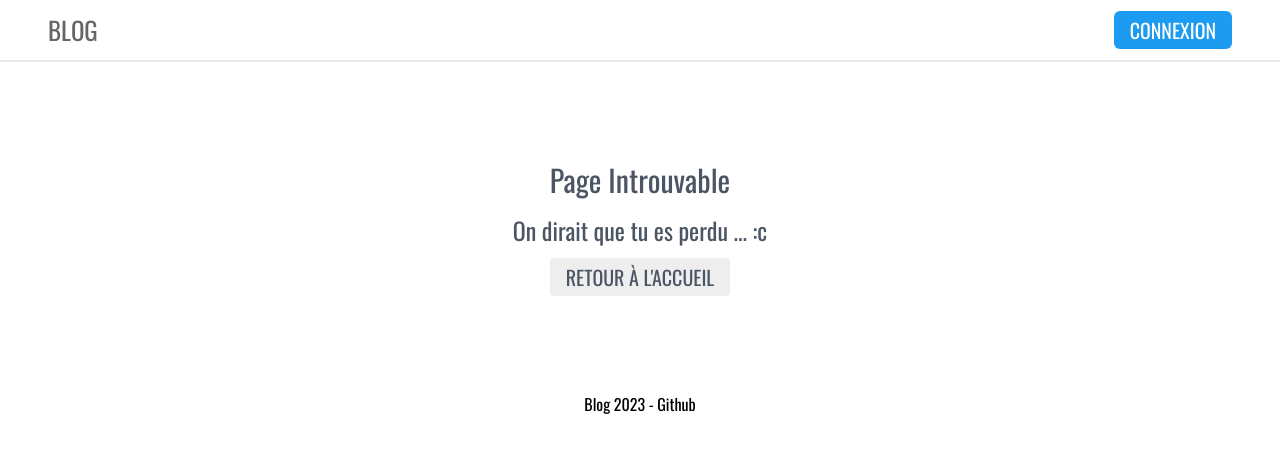
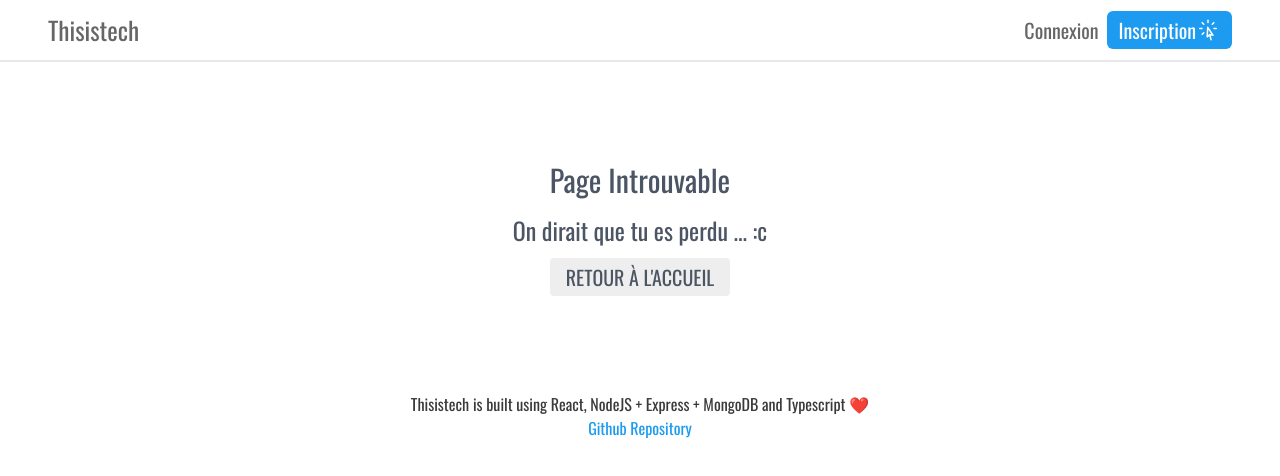
Before and after one commit to GenesisBlock2140/blog-mern-stack, a React (Vite) app in the folder client/: page /404 in a window 1280 px wide. Shown: the top 476 px of the page. Built offline with nearby package versions, Linux system fonts and the light colour scheme; no server answers.

Commit message:
Edit Header and adding 2 svg + edit Footer + delete MsgErrorForm for new Alert component more flexible

```diff
--- /dev/null
+++ b/client/src/assets/svg/svgArrowClick.tsx
@@ -0,0 +1,3 @@
+export const svgArrowClick = <svg xmlns="http://www.w3.org/2000/svg" fill="none" viewBox="0 0 24 24" strokeWidth={1.5} stroke="currentColor" className="w-6 h-6">
+<path strokeLinecap="round" strokeLinejoin="round" d="M15.042 21.672L13.684 16.6m0 0l-2.51 2.225.569-9.47 5.227 7.917-3.286-.672zM12 2.25V4.5m5.834.166l-1.591 1.591M20.25 10.5H18M7.757 14.743l-1.59 1.59M6 10.5H3.75m4.007-4.243l-1.59-1.59" />
+</svg>
--- /dev/null
+++ b/client/src/assets/svg/svgUser.tsx
@@ -0,0 +1,5 @@
+export const svgUser = (
+                        <svg xmlns="http://www.w3.org/2000/svg" fill="none" viewBox="0 0 24 24" strokeWidth={1.5} stroke="currentColor" className="w-6 h-6">
+                          <path strokeLinecap="round" strokeLinejoin="round" d="M15.75 6a3.75 3.75 0 11-7.5 0 3.75 3.75 0 017.5 0zM4.501 20.118a7.5 7.5 0 0114.998 0A17.933 17.933 0 0112 21.75c-2.676 0-5.216-.584-7.499-1.632z" />
+                        </svg>
+                        )
--- /dev/null
+++ b/client/src/components/Alert.tsx
@@ -0,0 +1,31 @@
+export enum msgType {
+  danger = "danger",
+  success = "success"
+}
+
+interface AlertProps {
+  alertMsg: string
+  type: msgType
+}
+
+export const Alert = ( { alertMsg, type }: AlertProps) => {
+
+  const alertType = ():string => {
+    if (type === "danger") {
+      return `text-[#ff5959] bg-[#ffc5c5]`
+    }
+    return `text-[#207929] bg-[#aae1b7]`
+  }
+
+  return (
+    <>
+      {alertMsg !== "" ?
+      <div>
+        <p className={`text-[20px] text-center mt-8 mx-auto max-w-[500px] rounded-md p-2 ${alertType()}`}>
+          {`${type === "danger" ? "Une erreur est survenu :" : "" } ${alertMsg}`}
+        </p>
+      </div>
+      : null}
+    </>
+  )
+}
--- a/client/src/components/Footer.tsx
+++ b/client/src/components/Footer.tsx
@@ -1,8 +1,9 @@
 export const Footer = () => {
   return (
     <>
-      <div className="text-center">
-        <a href="https://github.com/GenesisBlock2140/blog-mern-stack" target="_blank">Blog 2023 - Github</a>
+      <div className="text-center text-[#3a3a3a] my-10">
+        <p>Thisistech is built using React, NodeJS + Express + MongoDB and Typescript ❤️</p>
+        <a href="https://github.com/GenesisBlock2140/blog-mern-stack" target="_blank" className="text-[#1d9bf0]">Github Repository</a>
       </div>
     </>
   )
--- a/client/src/components/Header.tsx
+++ b/client/src/components/Header.tsx
@@ -1,6 +1,8 @@
 import { useContext } from "react"
 import { Link } from "react-router-dom"
 import { AuthContext } from "../context/AuthProvider"
+import { svgUser } from "../assets/svg/svgUser"
+import { svgArrowClick } from "../assets/svg/svgArrowClick"
 
 export const Header = () => {
 
@@ -9,11 +11,17 @@ export const Header = () => {
   return (
     <>
       <div className="border-b-2 text-[#666]">
-        <div className="flex justify-between h-[60px] items-center max-w-[1200px] mx-auto p-2">
-            <Link to={"/"} className="text-[25px]">BLOG</Link>
+        <div className="flex justify-between h-[60px] items-center max-w-[1200px] mx-auto p-2 text-[20px]">
+            <Link to={"/"} className="text-[25px]">Thisistech</Link>
             {auth != ""
-              ? <p>{auth} | <span className="cursor-pointer" onClick={logoutUser}>Déconnexion</span></p>
-              : <Link to={"/login"} className="text-[20px] bg-[#1D9BF0] rounded-md uppercase px-4 py-1 text-white">Connexion</Link>
+              ?
+                <p className="flex items-center gap-2">
+                {svgUser}{auth} | <span className="cursor-pointer" onClick={logoutUser}>Déconnexion</span></p>
+              :
+              <div className="flex items-center">
+                <Link to={"/login"} className="mr-2"> Connexion </Link>
+                <Link to={"/register"} className="bg-[#1D9BF0] rounded-md px-3 py-1 text-white flex items-center">Inscription {svgArrowClick} </Link>
+              </div>
             }
           </div>
       </div>
--- a/client/src/components/MsgErrorForm.tsx
+++ /dev/null
@@ -1,20 +0,0 @@
-
-interface MsgErrorFormProps {
-  msgError: string
-}
-
-export const MsgErrorForm = ( { msgError }: MsgErrorFormProps) => {
-
-  return (
-    <>
-      {msgError !== "" ?
-      <div>
-        <p className="text-[20px] text-center text-[#ff5959] mt-8 mx-auto bg-[#ffc5c5] max-w-[500px] rounded-md p-2">
-          {`Une erreur est survenu : ${msgError}`}
-        </p>
-        <input type="text"/>
-      </div>
-      : null}
-    </>
-  )
-}
```
